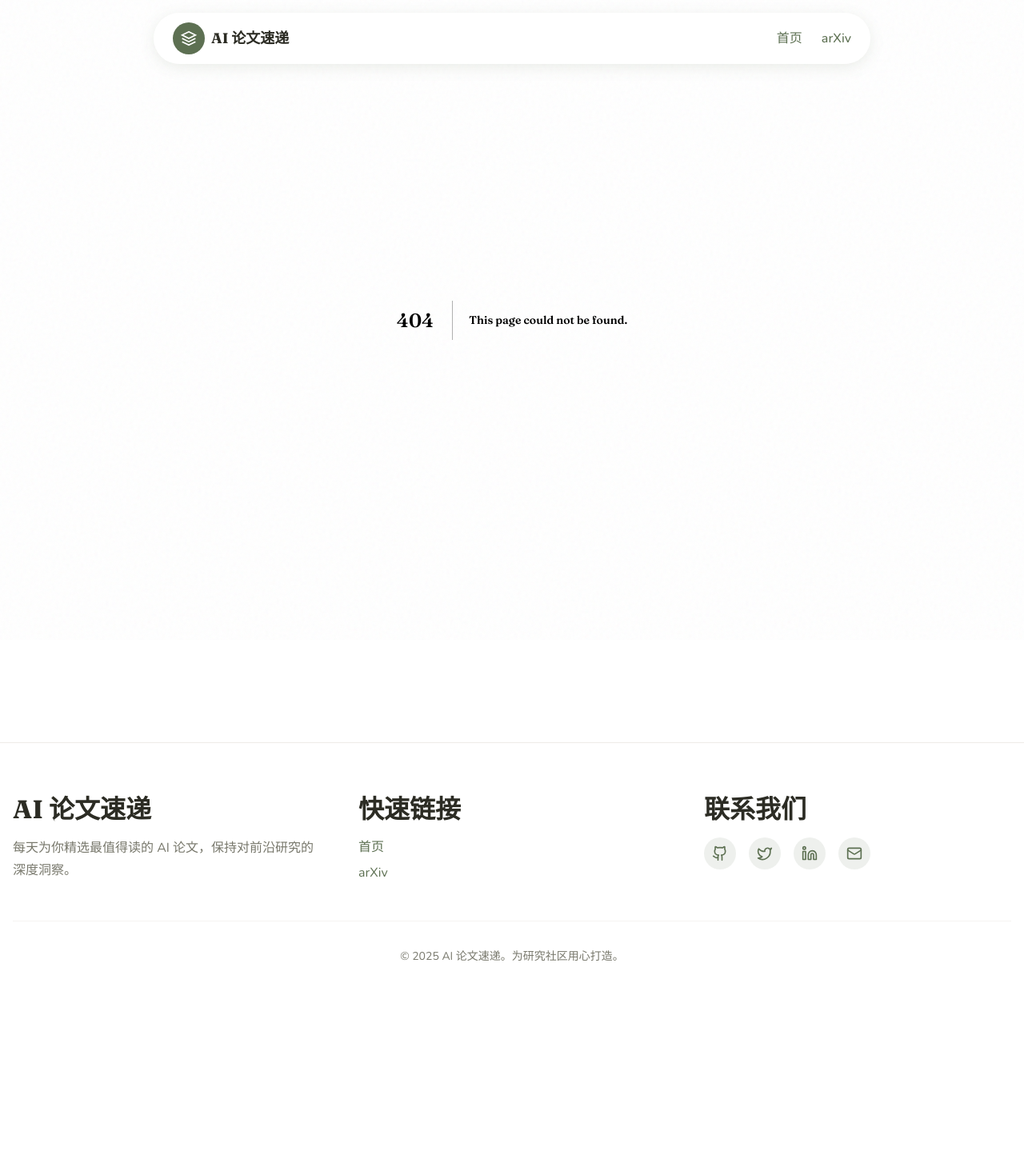
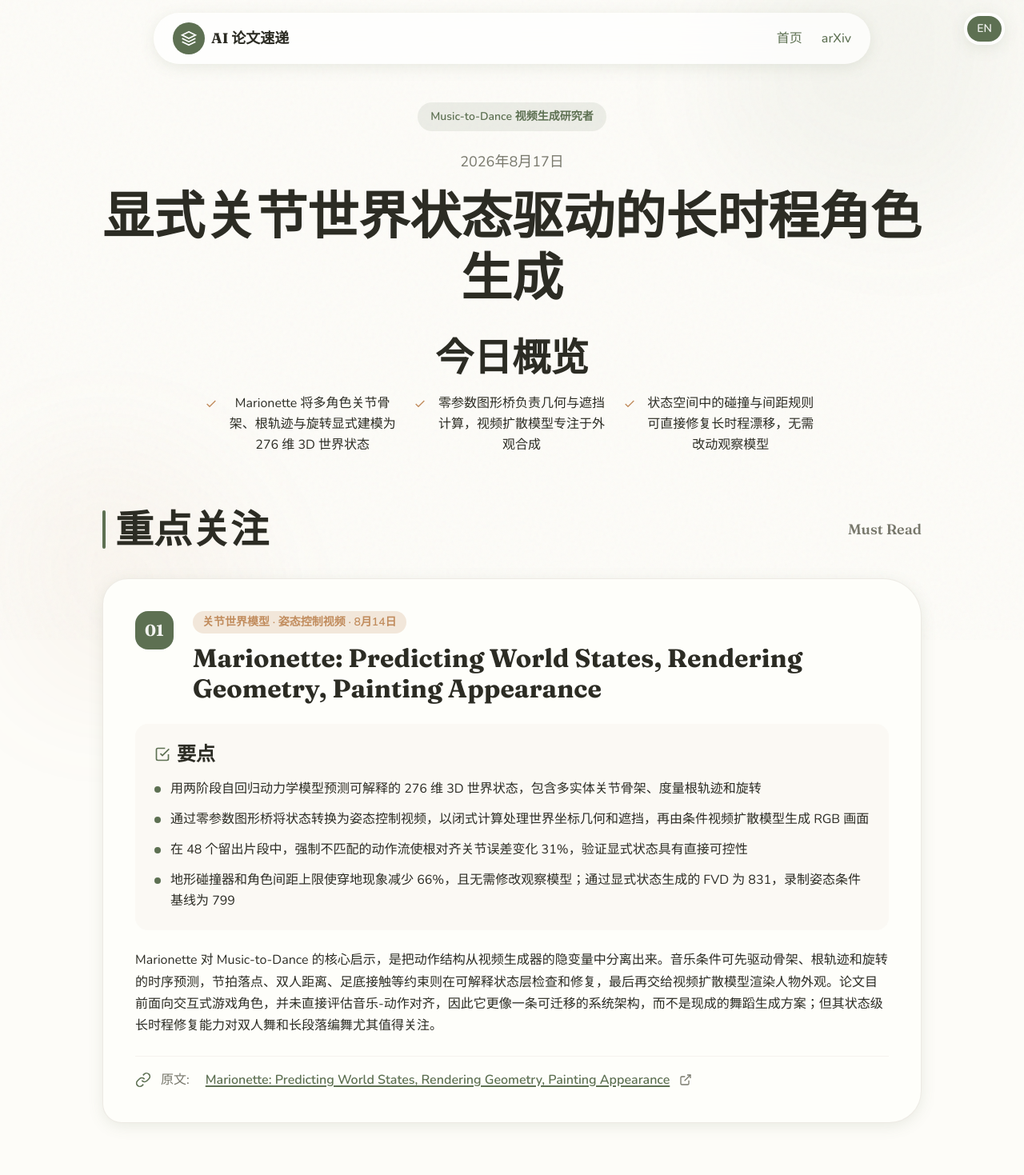
Before and after one commit to GHOST-LOVE-YOU/yiny, a Next.js app: page /zh/daily/music-to-dance/2026-08-17 in a window 1280 px wide. Before the commit this address had no page. Shown: the top 1469 px of the page at 80% size. Before the commit the page ends 1272 px from the top, so only its background shows below. Built offline with nearby package versions, Linux system fonts and the light colour scheme.

Commit message:
digest: 2026-08-17 日报

```diff
--- /dev/null
+++ b/src/app/[locale]/daily/music-to-dance/2026-08-17/page.tsx
@@ -0,0 +1,120 @@
+import {
+  DigestLayout, MustRead, Paper, KeyPoints, PaperLink,
+  WorthReading, Observation,
+} from '@/components/digest'
+import { type Locale, locales } from '@/lib/i18n'
+import type { Metadata } from 'next'
+
+const content = {
+  zh: {
+    roleName: 'Music-to-Dance 视频生成研究者',
+    title: '显式关节世界状态驱动的长时程角色生成',
+    description: 'Music-to-Dance 视频生成相关论文速递',
+    overview: [
+      'Marionette 将多角色关节骨架、根轨迹与旋转显式建模为 276 维 3D 世界状态',
+      '零参数图形桥负责几何与遮挡计算，视频扩散模型专注于外观合成',
+      '状态空间中的碰撞与间距规则可直接修复长时程漂移，无需改动观察模型',
+    ],
+    papers: [
+      {
+        num: 1,
+        tag: '关节世界模型 · 姿态控制视频 · 8月14日',
+        title: 'Marionette: Predicting World States, Rendering Geometry, Painting Appearance',
+        keyPoints: [
+          '用两阶段自回归动力学模型预测可解释的 276 维 3D 世界状态，包含多实体关节骨架、度量根轨迹和旋转',
+          '通过零参数图形桥将状态转换为姿态控制视频，以闭式计算处理世界坐标几何和遮挡，再由条件视频扩散模型生成 RGB 画面',
+          '在 48 个留出片段中，强制不匹配的动作流使根对齐关节误差变化 31%，验证显式状态具有直接可控性',
+          '地形碰撞器和角色间距上限使穿地现象减少 66%，且无需修改观察模型；通过显式状态生成的 FVD 为 831，录制姿态条件基线为 799',
+        ],
+        description: 'Marionette 对 Music-to-Dance 的核心启示，是把动作结构从视频生成器的隐变量中分离出来。音乐条件可先驱动骨架、根轨迹和旋转的时序预测，节拍落点、双人距离、足底接触等约束则在可解释状态层检查和修复，最后再交给视频扩散模型渲染人物外观。论文目前面向交互式游戏角色，并未直接评估音乐-动作对齐，因此它更像一条可迁移的系统架构，而不是现成的舞蹈生成方案；但其状态级长时程修复能力对双人舞和长段落编舞尤其值得关注。',
+        href: 'https://arxiv.org/abs/2608.14530',
+      },
+    ],
+    observation: '本期按周一规则覆盖上一个工作日以来的新论文。Hugging Face Daily Papers 在该窗口内收录 3 篇，人工筛选后仅 Marionette 与人体动作和姿态控制视频生成直接相关，其余两篇通用多模态基础模型不纳入；arXiv API 经代理重试仍返回 429，无代理请求也超时，因此本期 arXiv 全量覆盖降级。值得持续跟踪的方向是“先生成可验证动作状态，再渲染外观”：它让节拍同步、接触、角色间距和物理约束从难以解释的像素误差转化为可编辑的运动变量。不过 Marionette 尚未报告音乐条件、舞蹈数据或节拍指标，后续需要验证这种分层架构是否能保持音乐语义与动作风格的一致性。',
+  },
+  en: {
+    roleName: 'Music-to-Dance Video Generation Researcher',
+    title: 'Long-Horizon Character Generation with Explicit Articulated World States',
+    description: 'Daily research digest for Music-to-Dance video generation',
+    overview: [
+      'Marionette explicitly represents multi-character skeletons, root trajectories, and rotations in a 276-dimensional 3D world state',
+      'A zero-parameter graphics bridge handles geometry and occlusion while video diffusion focuses on appearance synthesis',
+      'Collision and separation rules repair long-horizon drift directly in state space without changing the observation model',
+    ],
+    papers: [
+      {
+        num: 1,
+        tag: 'Articulated World Model · Pose-Controlled Video · Aug 14',
+        title: 'Marionette: Predicting World States, Rendering Geometry, Painting Appearance',
+        keyPoints: [
+          'Uses a two-stage autoregressive dynamics model to predict an interpretable 276-dimensional 3D state containing multi-entity articulated skeletons, metric root trajectories, and rotations',
+          'Converts state into pose-control videos through a zero-parameter graphics bridge that computes world-space geometry and occlusion in closed form, then synthesizes RGB observations with conditional video diffusion',
+          'Changing to a mismatched action stream alters root-aligned joint error by 31% across 48 held-out segments, demonstrating direct control through the predicted state',
+          'A terrain collider and separation cap reduce ground penetration by 66% without changing the observation model; state-routed rendering scores 831 FVD versus 799 with recorded poses',
+        ],
+        description: 'Marionette suggests separating motion structure from the video generator latent space. A music-to-dance system could first predict skeletons, root trajectories, and rotations from music, validate beat accents, inter-person distance, and foot contact in an interpretable state layer, and only then render appearance with video diffusion. The paper targets interactive game characters and does not evaluate music-motion alignment, so this is a transferable systems architecture rather than a ready-made dance model. Its ability to repair long-horizon behavior at the state level is nevertheless particularly relevant to duet generation and extended choreography.',
+        href: 'https://arxiv.org/abs/2608.14530',
+      },
+    ],
+    observation: 'Following the Monday policy, this issue covers papers released since the previous business day. Hugging Face Daily Papers listed three papers in that window; manual review retained only Marionette as directly relevant to human motion and pose-controlled video generation, while two general multimodal foundation-model papers were excluded. The arXiv API continued to return HTTP 429 after a proxied retry, and a direct request timed out, so arXiv-wide coverage is degraded. The important direction is to generate a verifiable motion state before rendering appearance: beat synchronization, contact, character spacing, and physical constraints become editable variables instead of opaque pixel errors. Marionette does not yet report music conditioning, dance datasets, or beat metrics, so future work must test whether this layered architecture preserves musical semantics and motion style.',
+  },
+}
+
+export function generateStaticParams() {
+  return locales.map(locale => ({ locale }))
+}
+
+export async function generateMetadata({
+  params,
+}: {
+  params: Promise<{ locale: Locale }>
+}): Promise<Metadata> {
+  const { locale } = await params
+  const c = content[locale]
+  return {
+    title: c.title,
+    description: c.description,
+    alternates: {
+      languages: {
+        'zh-CN': '/zh/daily/music-to-dance/2026-08-17',
+        en: '/en/daily/music-to-dance/2026-08-17',
+      },
+    },
+  }
+}
+
+export default async function Page({
+  params,
+}: {
+  params: Promise<{ locale: Locale }>
+}) {
+  const { locale } = await params
+  const c = content[locale]
+
+  return (
+    <DigestLayout
+      locale={locale}
+      date="2026-08-17"
+      roleId="music-to-dance"
+      roleName={c.roleName}
+      title={c.title}
+      overview={c.overview}
+    >
+      <MustRead>
+        {c.papers.map(paper => (
+          <Paper key={paper.num} num={paper.num} tag={paper.tag} title={paper.title}>
+            <KeyPoints points={paper.keyPoints} />
+            <p className="text-[#2C2C24] leading-relaxed">{paper.description}</p>
+            <PaperLink href={paper.href} title={paper.title} />
+          </Paper>
+        ))}
+      </MustRead>
+
+      <WorthReading>{null}</WorthReading>
+
+      <Observation>
+        <p>{c.observation}</p>
+      </Observation>
+    </DigestLayout>
+  )
+}
--- a/src/data/registry.ts
+++ b/src/data/registry.ts
@@ -10,6 +10,14 @@ export interface DigestMeta {
 }
 
 export const registry: DigestMeta[] = [
+  {
+    roleId: "music-to-dance",
+    roleName: { zh: "Music-to-Dance 视频生成研究者", en: "Music-to-Dance Video Generation Researcher" },
+    date: "2026-08-17",
+    title: { zh: "显式关节世界状态驱动的长时程角色生成", en: "Long-Horizon Character Generation with Explicit Articulated World States" },
+    mustReadCount: 1,
+    worthReadingCount: 0,
+  },
   {
     roleId: "music-to-dance",
     roleName: { zh: "Music-to-Dance 视频生成研究者", en: "Music-to-Dance Video Generation Researcher" },
```
